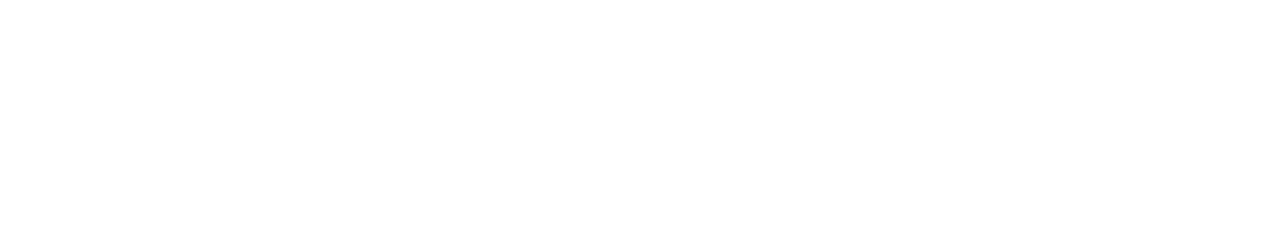
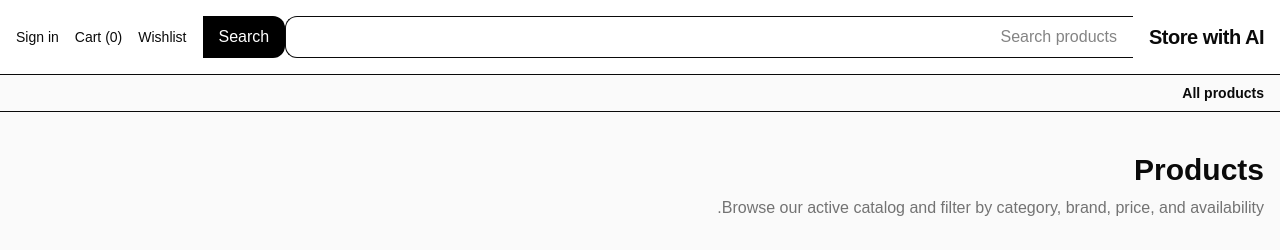
Before and after one commit to almukharimabdulrahman-ship-it/Store-with-ai, a Next.js app: page /products in a window 1280 px wide. Before the commit this address had no page. Shown: the top 250 px of the page. Built offline with nearby package versions, Linux system fonts and the light colour scheme; no server answers; the database is empty.

Commit message:
feat(storefront): add product catalog route

```diff
--- /dev/null
+++ b/src/app/(storefront)/products/page.tsx
@@ -0,0 +1,8 @@
+import { CatalogView } from "@/components/storefront/catalog";
+import { getCatalog, getStoreProfile } from "@/lib/storefront";
+
+export default async function ProductsPage({ searchParams }: { searchParams: Promise<Record<string, string | undefined>> }) {
+  const params = await searchParams;
+  const [data, profile] = await Promise.all([getCatalog(params), getStoreProfile()]);
+  return <div className="mx-auto max-w-7xl px-4 py-10"><div className="mb-8"><h1 className="text-3xl font-black">Products</h1><p className="mt-2 text-neutral-500">Browse our active catalog and filter by category, brand, price, and availability.</p></div><CatalogView data={data} currency={profile.currency} params={params}/></div>;
+}
```
